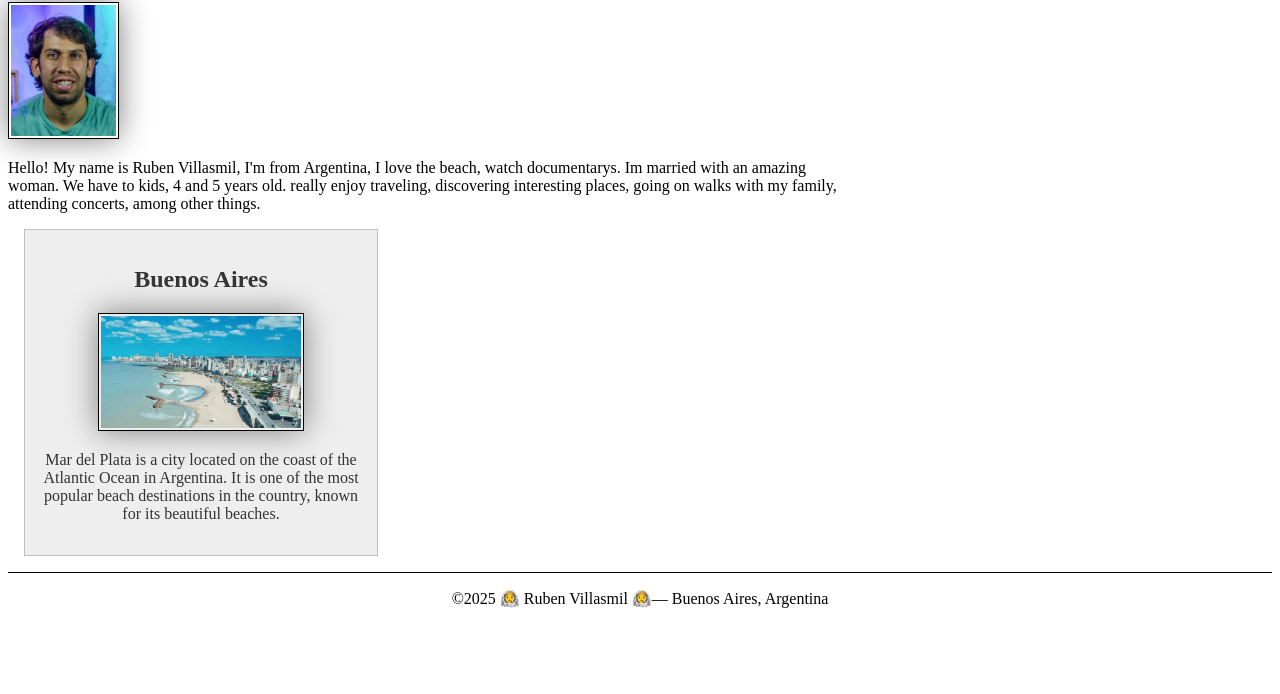
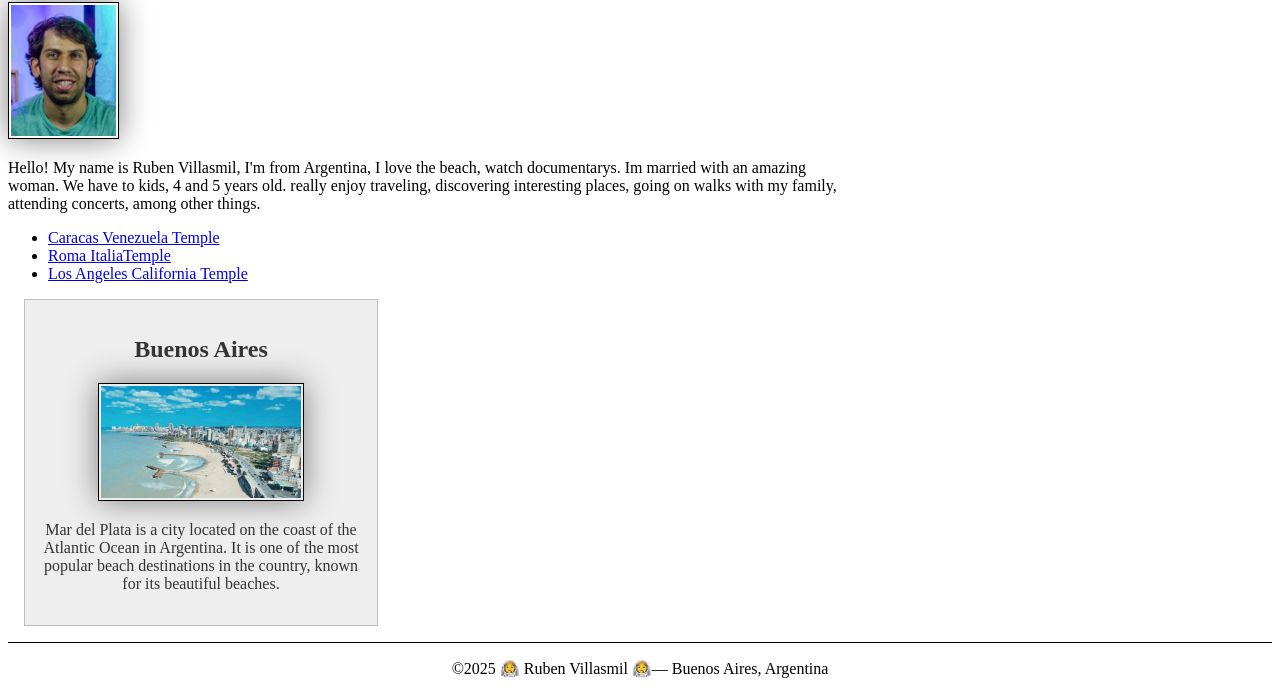
Before and after one commit to rubendvl/wdd130, a plain HTML site: page index.html in a window 1280 px wide. Shown: the part 182-876 px from the top of the page. Before the commit the page ends 806 px from the top, so only its background shows below. Drawn offline with Linux system fonts and the light colour scheme.

Commit message:
Add the temple links

```diff
--- a/index.html
+++ b/index.html
@@ -25,6 +25,14 @@
             with an amazing woman. We have to kids, 4 and 5 years old. really enjoy traveling, discovering
             interesting places, going on walks with my family, attending concerts, among other
             things.</p>
+        <ul>
+            <li><a href="https://www.churchofjesuschrist.org/temples/details/caracas-venezuela-temple?lang=eng"
+                    target="_blank">Caracas Venezuela Temple</a></li>
+            <li><a href="https://www.churchofjesuschrist.org/temples/details/rome-italy-temple?lang=eng"
+                    target="_blank">Roma ItaliaTemple</a></li>
+            <li><a href="https://www.churchofjesuschrist.org/temples/details/los-angeles-california-temple?lang=eng"
+                    target="_blank">Los Angeles California Temple</a></li>
+        </ul>
     </main>
     <aside>
         <h2>Buenos Aires</h2>
```
